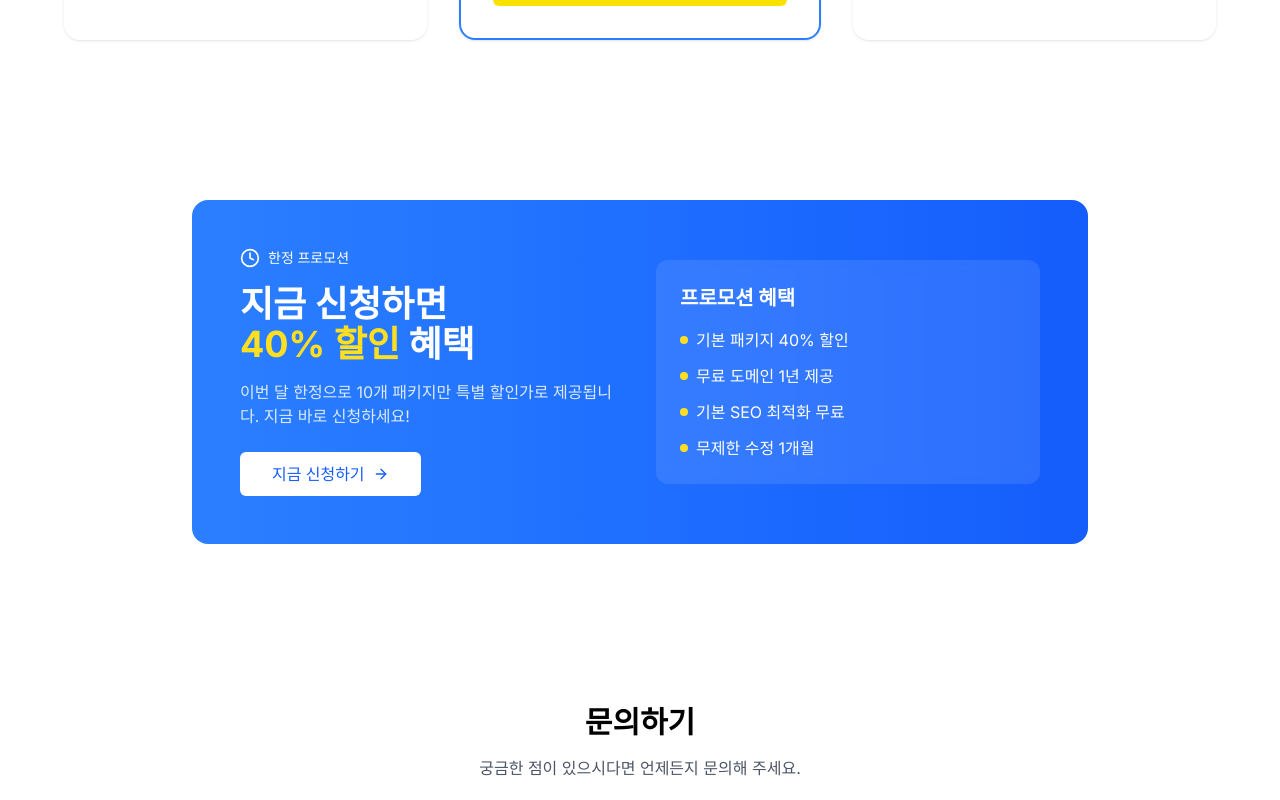
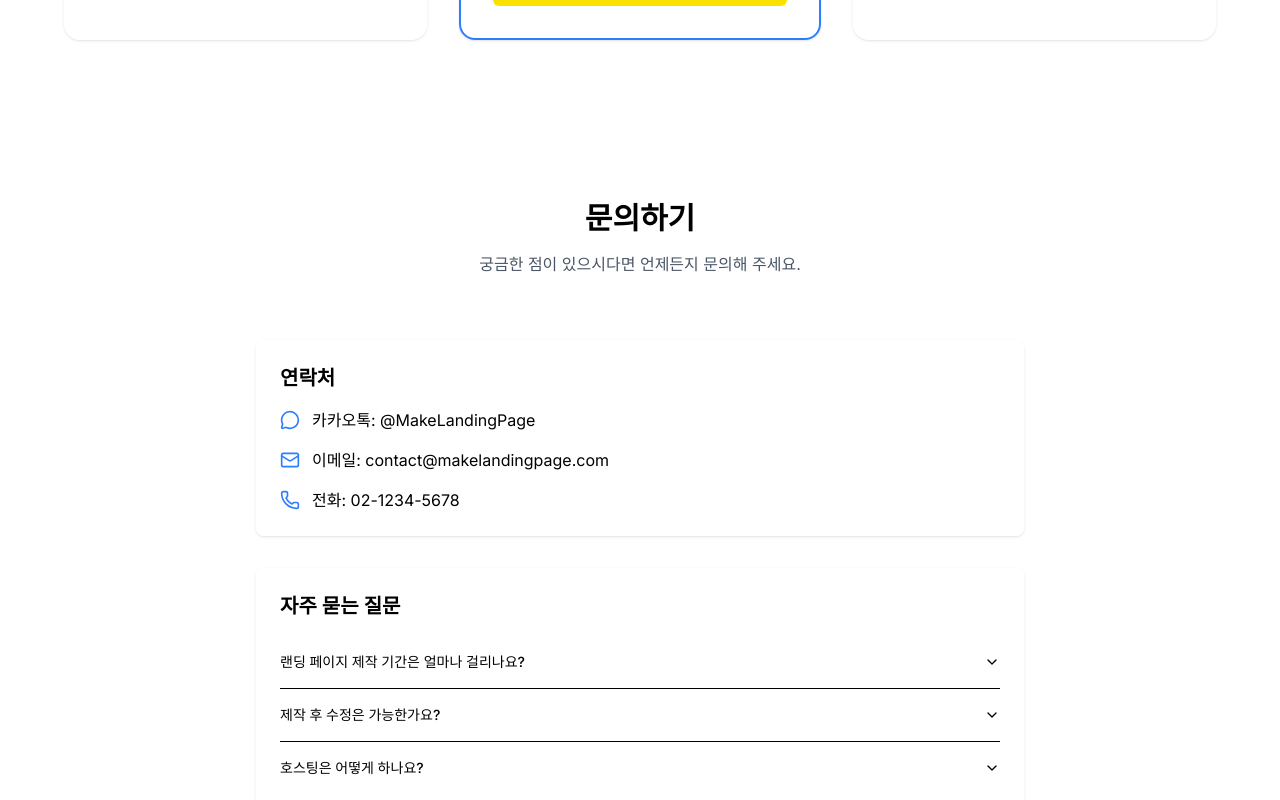
Before and after one commit to kss2002/MakeLandingPage, a Next.js app: page / in a window 1280 px wide. Shown: the part 1520-2320 px from the top of the page. Built offline with nearby package versions, Linux system fonts and the light colour scheme.

Commit message:
timelimitsection 주석처리

```diff
--- a/src/app/page.tsx
+++ b/src/app/page.tsx
@@ -1,9 +1,9 @@
-import { HeroSection } from '@/components/sections/HeroSection';
-import { FeaturesSection } from '@/components/sections/FeaturesSection';
-import { PricingSection } from '@/components/sections/PricingSection';
-import { TimeLimitSection } from '@/components/sections/TimeLimitSection';
+import { HeroSection } from "@/components/sections/HeroSection";
+import { FeaturesSection } from "@/components/sections/FeaturesSection";
+import { PricingSection } from "@/components/sections/PricingSection";
+//import { TimeLimitSection } from '@/components/sections/TimeLimitSection';
 //import { ReviewsSection } from '@/components/sections/ReviewsSection';
-import { ContactSection } from '@/components/sections/ContactSection';
+import { ContactSection } from "@/components/sections/ContactSection";
 
 export default function Home() {
   return (
@@ -12,7 +12,7 @@ export default function Home() {
         <HeroSection />
         <FeaturesSection />
         <PricingSection />
-        <TimeLimitSection />
+        {/** 고객들이 늘어나면 조금 수정하고 다시 오픈. 일단 주석 처리 <TimeLimitSection /> */}
         {/** 리뷰틀만 만들어두고, 리뷰를 받으면 수정 후 활성화 <ReviewsSection /> */}
         <ContactSection />
       </main>
```
